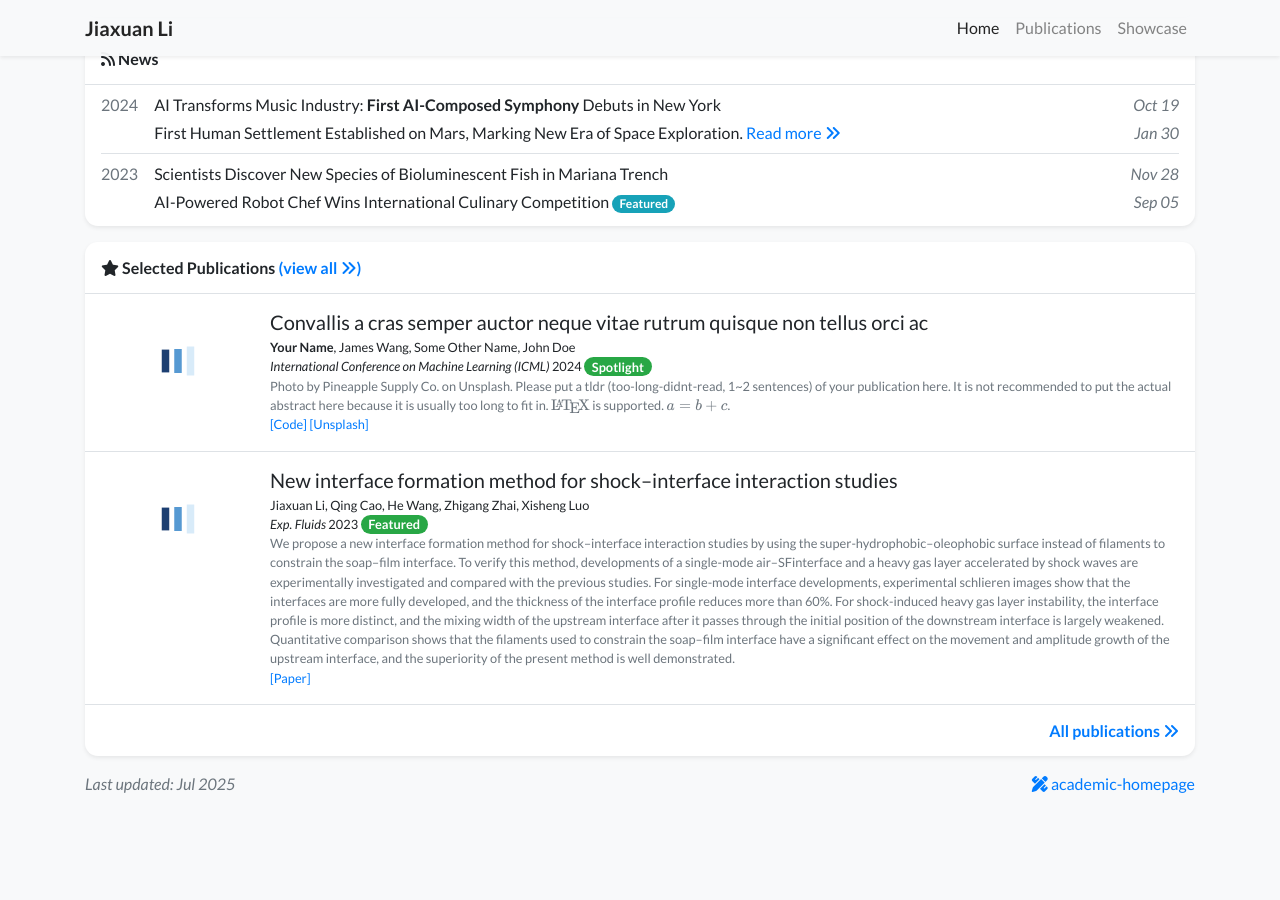
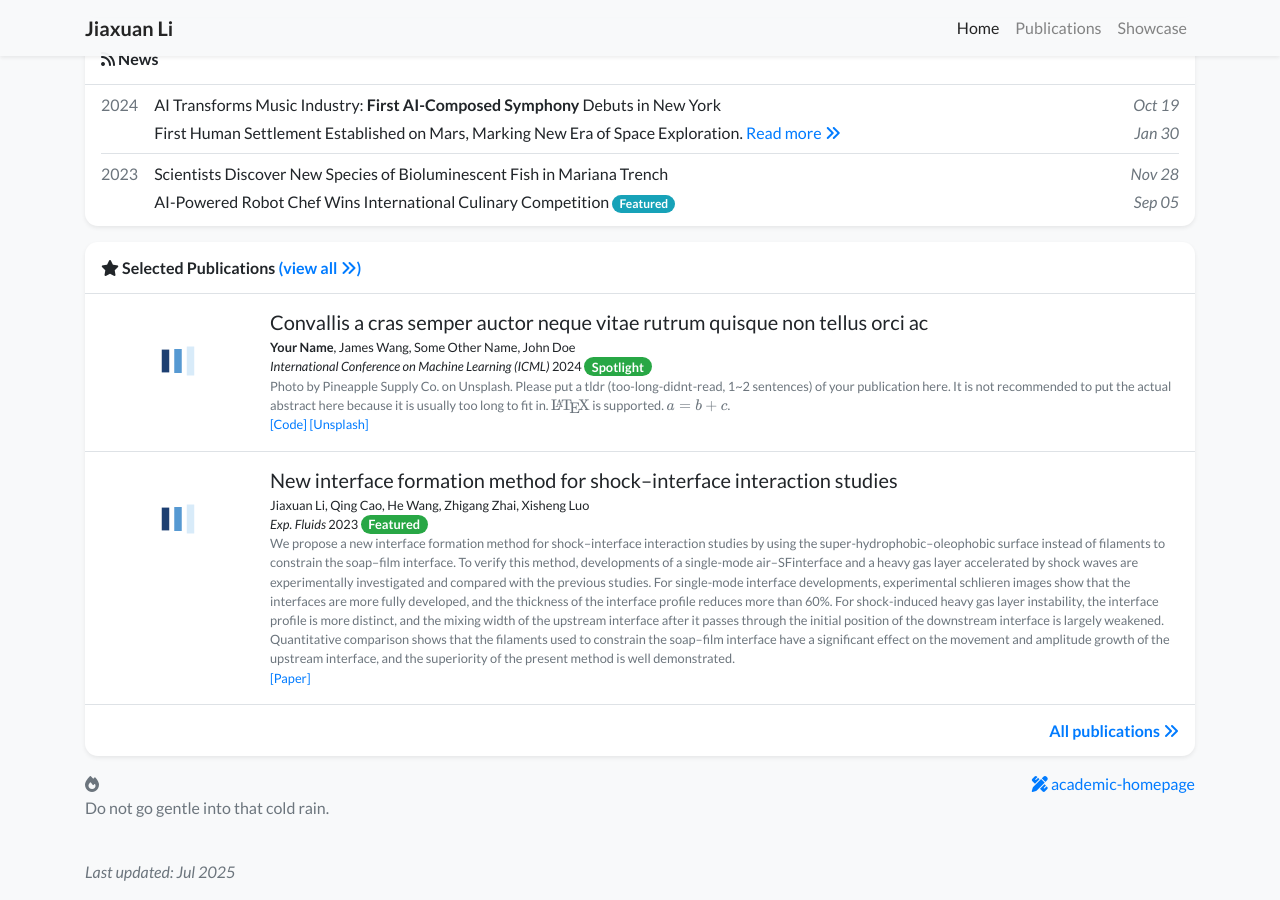
Before and after one commit to ChiaHsuanLee116/chiahsuanlee116.github.io, a Jekyll site: the page built from index.html, in a window 1280 px wide and 900 px high, scrolled down 1837 px. Built offline with Jekyll 4.4.1, drawn with Linux system fonts in a browser that asks for light colours; nearby versions of some CDN libraries; a style sheet for code colours, icons or effects is not loaded; before the commit the page ends 2649 px from its top, so only the background shows below that.

Commit message:
Update footer.html

```diff
--- a/_includes/footer.html
+++ b/_includes/footer.html
@@ -3,6 +3,7 @@
         <div class="row my-3">
             <div class="col-6">
                 <div class="text-muted">
+                    <i class="fas fa-fire"></i><p>Do not go gentle into that cold rain.</p><br>
                     <i>Last updated: {{ "now" | date: "%b %Y" }}</i>
                 </div>
             </div>
```
